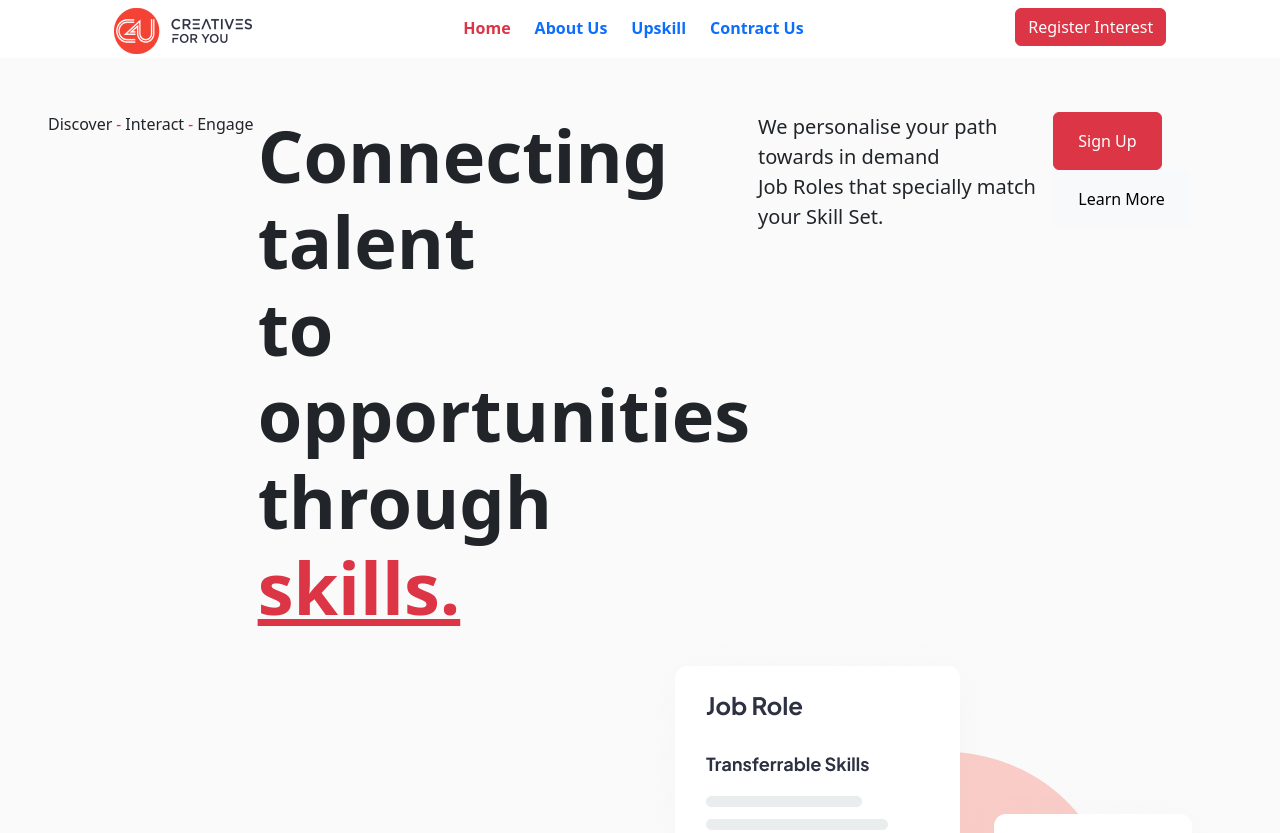
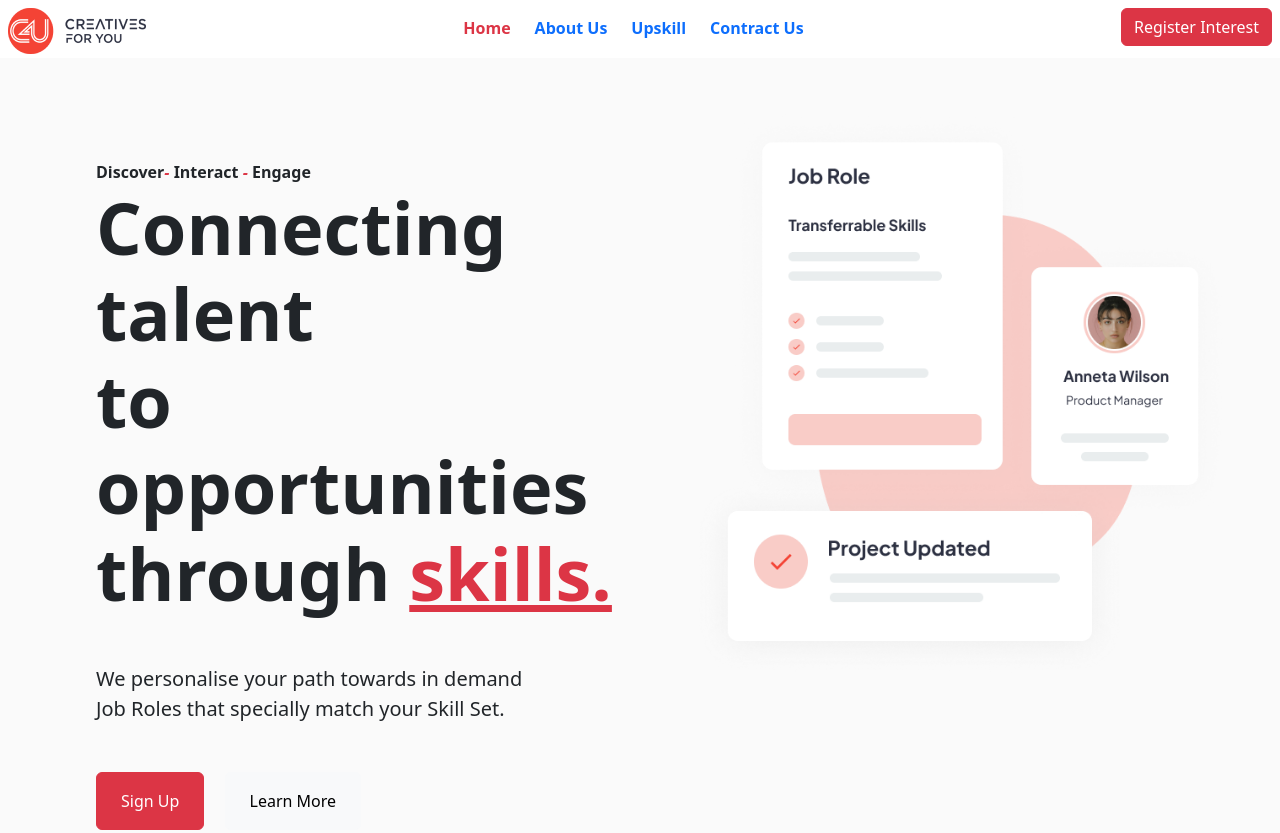
Before and after one commit to Takib-Ahmed/bootstrap, a plain HTML site: page index.html in a window 1280 px wide. Shown: the top 833 px of the page. Drawn offline with nearby package versions, Linux system fonts and the light colour scheme.

Commit message:
Add files via upload

```diff
--- a/index.html
+++ b/index.html
@@ -20,7 +20,7 @@
 
 
    <header class="">
-   <div class="d-flex justify-content-around p-2 pb-1  position-fixed    bg-white top-0"  style="z-index: 99999999999999999999999999;width: 100%;">
+   <div class="d-flex justify-content-between p-2 pb-1  position-fixed    bg-white top-0"  style="z-index: 99999999999999999999999999;width: 100%;">
      <div><img src="c4u full logo_2022 1 (1).png
             " alt="" class="img-fluid w-100" style="width: 100%;"></div>
        <div class="justify-content-center p-0 pt-2"> <ul class="navbar-nav accordion-collapse list-unstyled  gap-4  d-lg-flex d-none " >
@@ -40,9 +40,9 @@
     </nav><br><br>
 
 
-  <div class="p-lg-5"> <div class="d-lg-flex   m-0 gap-1  " style="width: 100%;background-color: #FAFAFA;" >
+  <div class="p-lg-5"> <div class="d-md-flex  justify-content-around gap-1 " style="width: 100%;background-color: #FAFAFA;" >
 
-   <div class="p-lg-5> <div class="fw-bold  " style="background: #20484F;
+   <div class="p-lg-5"> <div class="fw-bold  " style="background: #20484F;
 display: contents;"> Discover<i class="text-danger">-</i>   Interact <i class="text-danger">-</i> Engage </div> <br>
 
         <div class=" display-2 fw-bold" style="font-weight: 500;">Connecting talent <br>  to opportunities <br> through <font class="text-danger text-decoration-underline"> skills. </font></div><br><br>
```
